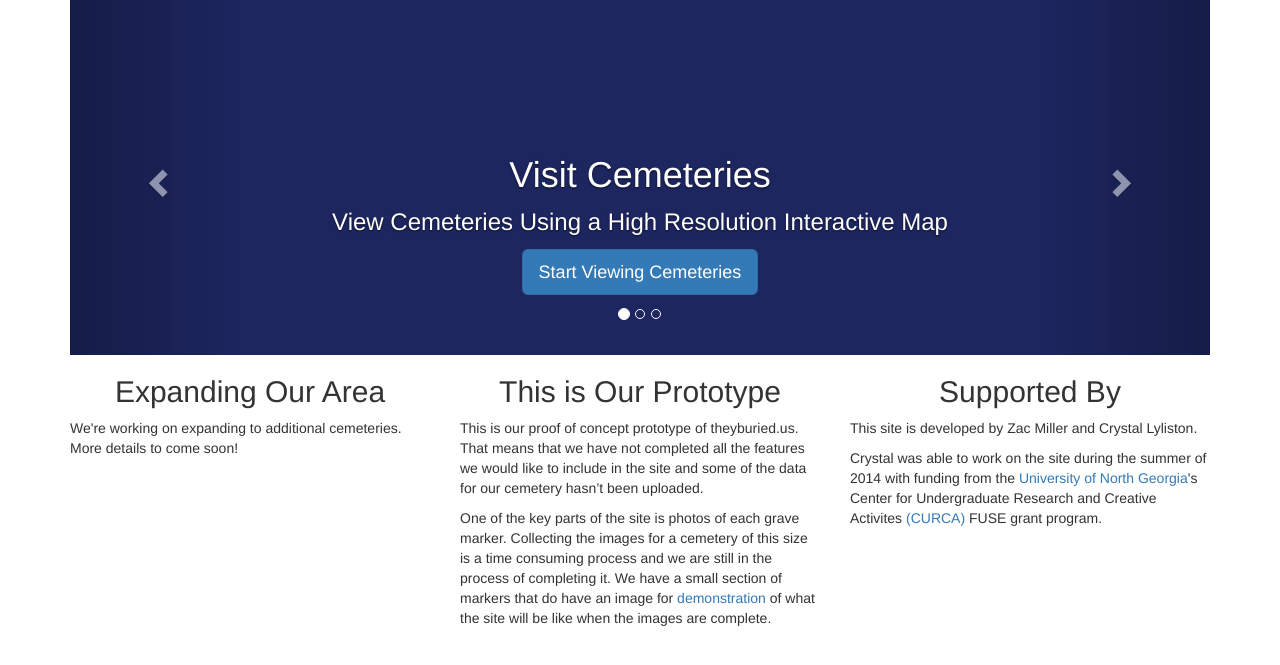
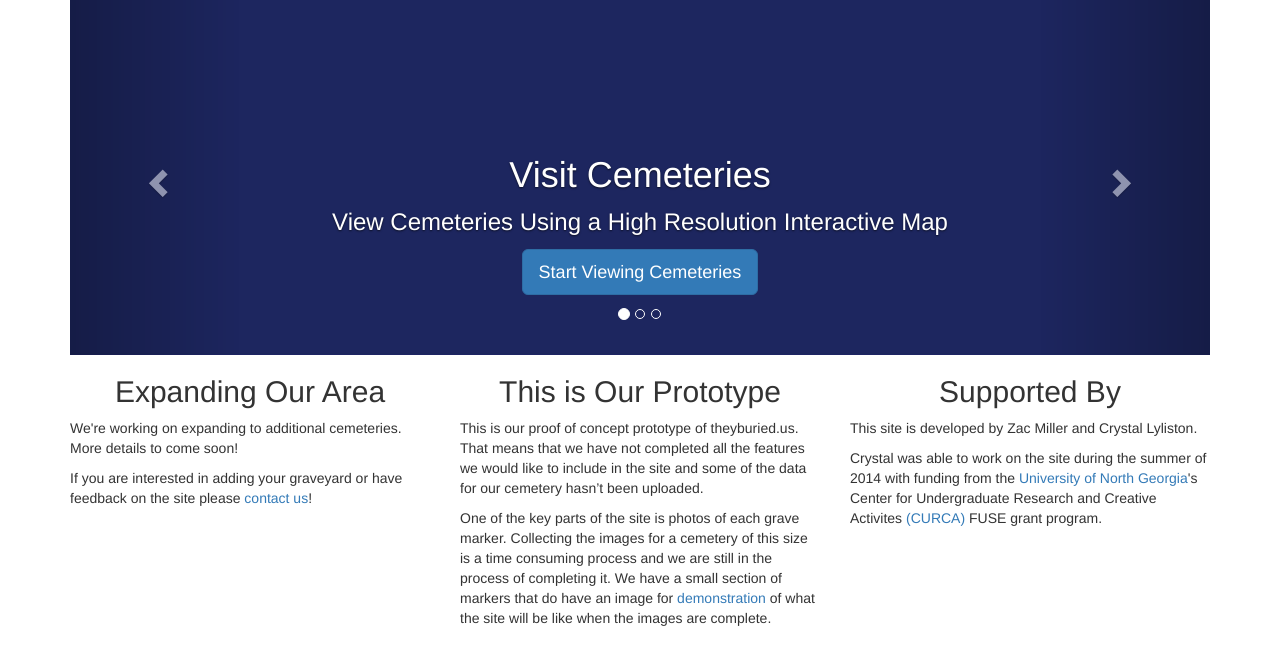
Before and after one commit to jzmiller1/fuse2014, a Django app: page / in a window 1280 px wide. Shown: the part 73-738 px from the top of the page. Run offline with Django 3.2, Linux system fonts and the light colour scheme; parts of the project's set-up code (start-up, migrations or seed data) failed here and were passed over; some libraries are stand-ins or nearby versions.

Commit message:
Add contact email to mainpage.
Also added person full name to person detail page title.

```diff
--- a/cemeteries/templates/cemeteries/mainpage.html
+++ b/cemeteries/templates/cemeteries/mainpage.html
@@ -65,6 +65,10 @@
 			<p>
 				We're working on expanding to additional cemeteries.  More details to come soon!
 			</p>
+            <p>
+                If you are interested in adding your graveyard or have feedback on the site please <a href="mailto:zac@theyburied.us&subject=Expansion or Feedback">contact us</a>!
+            </p>
+
 		</div>
 		<div class="col-md-4 column">
 			<center><h2>
--- a/cemeteries/templates/cemeteries/person_detail.html
+++ b/cemeteries/templates/cemeteries/person_detail.html
@@ -2,7 +2,7 @@
 {% load staticfiles %}
 
 
-{% block title %}Person{% endblock %}
+{% block title %}{{ person.full_name }} - Person Detail{% endblock %}
 {% block content %}
   <font size="5" font face="Comic Sans MS">
     <div class="row">
```
